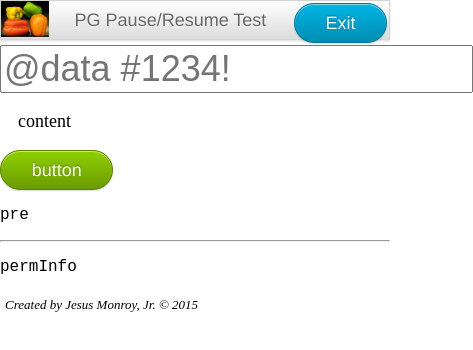
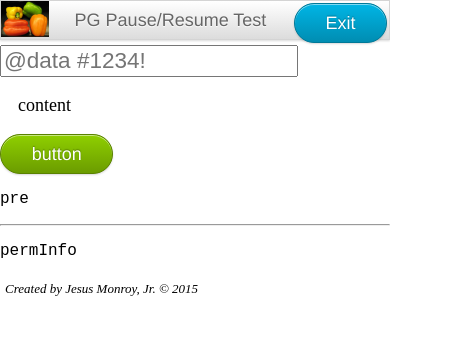
Before and after one commit to jessemonroy650/Phonegap-PauseResume-test, a plain HTML site: page index.html in a window 390 px wide. Shown: the whole page, 473 px wide, since content can reach past the window. Drawn offline with Linux system fonts and the light colour scheme; some packages are replaced by stand-ins of ours.

Commit message:
localstorage works, fix input size

```diff
--- a/index.html
+++ b/index.html
@@ -11,7 +11,7 @@
     .copyright {padding:5px;align:left;font-style:italic;font-size:small;}
     #header {margin:0;padding:0;}
     #exitApp {margin:0.1em;float:right;}
-    input[type="text"] {font-size:2em;}
+    input[type="text"] {font-size:1.25em;}
     </style>
     <script type="text/javascript" charset="utf-8" src="cordova.js"></script>
     <script type="text/javascript" charset="utf-8" src="js/fastclick.js"></script>
```
